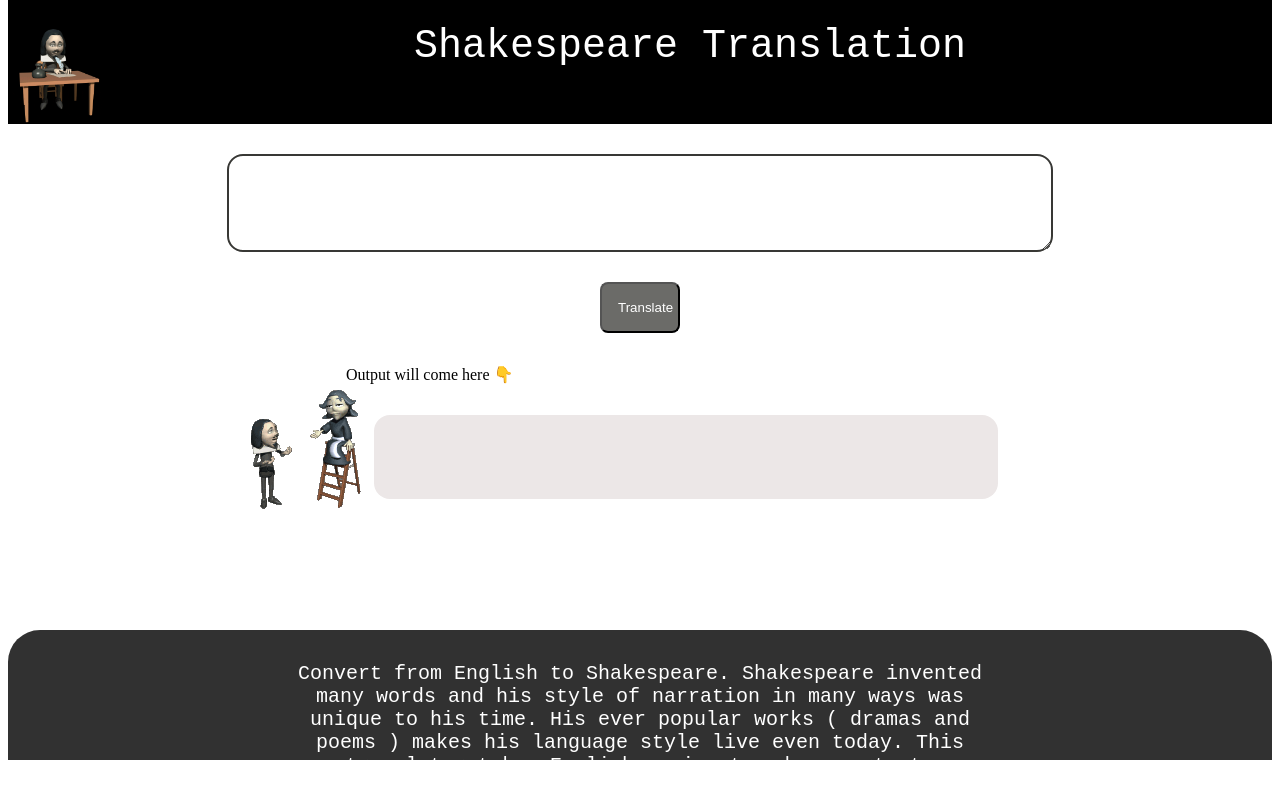
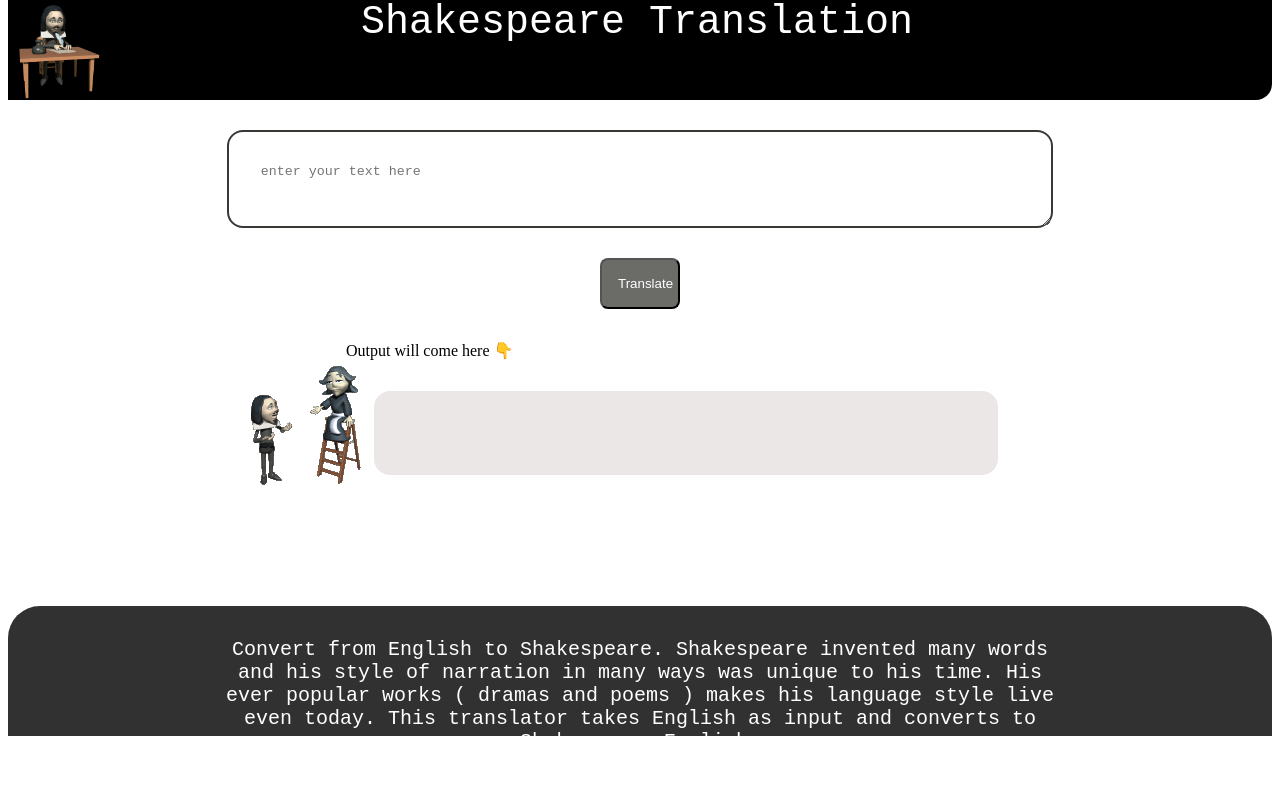
Before and after one commit to UtpalTheDev/Shakespeare-translator, a plain HTML site: page index.html in a window 1280 px wide. Both pictures are taken after a click on the button "Translate". Drawn offline with Linux system fonts and the light colour scheme; no server answers.

Commit message:
fix:api not working, style: added some modification

```diff
--- a/app.js
+++ b/app.js
@@ -0,0 +1,28 @@
+txt_input=document.querySelector("#input");
+output=document.querySelector("#output");
+button=document.querySelector("#btn-translate");
+
+var url="https://api.funtranslations.com/translate/shakespeare.json";
+button.addEventListener("click",text_translation);
+
+
+function text_translation()
+{       var text= txt_input.value;
+
+        var server_url=url + "?text="+text;
+         console.log(server_url);
+
+        fetch(server_url)
+        .then(response=>response.json())
+        .then(json=>{var result=json.contents.translated;
+            output.innerText = result;
+        }
+            )
+        .catch(errorhandler)
+
+}
+
+function errorhandler(){
+    console.log("error occured",error);
+    alert("something wrong with server! try again after some time");
+}
--- a/index.html
+++ b/index.html
@@ -11,22 +11,26 @@
 <body>
 
     <nav class="nav">
-     <div ><img class="write" src="shak-write.gif">Shakespeare Translation</div>
+        <div><img class="write" src="shak-write.gif">
+            <p>Shakespeare Translation</p>
+        </div>
     </nav>
 
-<textarea id="input" placeholder="enter your text here">
-
-</textarea>
+    <textarea id="input" placeholder="enter your text here"></textarea>
 
     <button id="btn-translate">Translate</button>
     <div class="indication">Output will come here 👇</div>
 
     <div class="out-pos"><img class="explain" src="shak-explain.gif">
- <div id="output"></div></div>
+        <div id="output"></div>
+    </div>
 
     <footer class="footer">
         <div>
- <p>Convert from English to Shakespeare. Shakespeare invented many words and his style of narration in many ways was unique to his time. His ever popular works ( dramas and poems ) makes his language style live even today. This translator takes English as input and converts to Shakespeare English. </p></div>
+            <p>Convert from English to Shakespeare. Shakespeare invented many words and his style of narration in many
+                ways was unique to his time. His ever popular works ( dramas and poems ) makes his language style live
+                even today. This translator takes English as input and converts to Shakespeare English. </p>
+        </div>
     </footer>
 
     <script src="app.js" type="text/javascript"></script>
--- a/style.css
+++ b/style.css
@@ -49,13 +49,19 @@ textarea{
     font-family: monospace;
     background-color: rgb(0, 0, 0);
     color: white;
-    text-align: center;
     height: 100px;
-    padding-top: 1.5rem;
+    border-radius: 0rem 0rem 1rem 0rem;
+
+
+}
+.nav p{
+    width:558px;
+    margin:0px auto;
 
 }
 body{
     margin-top: 0px;
+    margin-bottom: 0px;
 
 }
 
@@ -81,10 +87,10 @@ body{
     margin: auto;
 }
 .footer p{
-    padding: 2rem;
+    padding: 2rem 2rem 0rem 2rem;
     text-align: center;
     margin: auto;
-    width: 700px;
+    width: 850px;
     color:white ;
     font-family: monospace;
     font-size: x-large;
```
Lines whose indentation alone changed are shown as unchanged.
